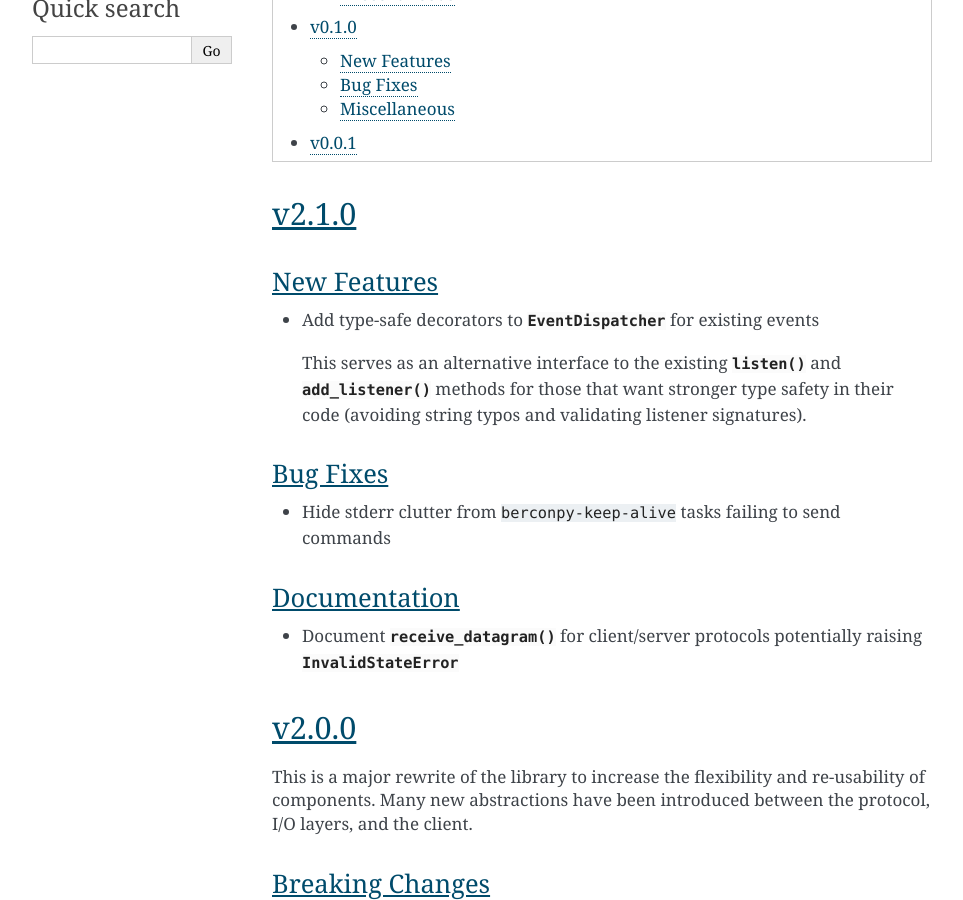
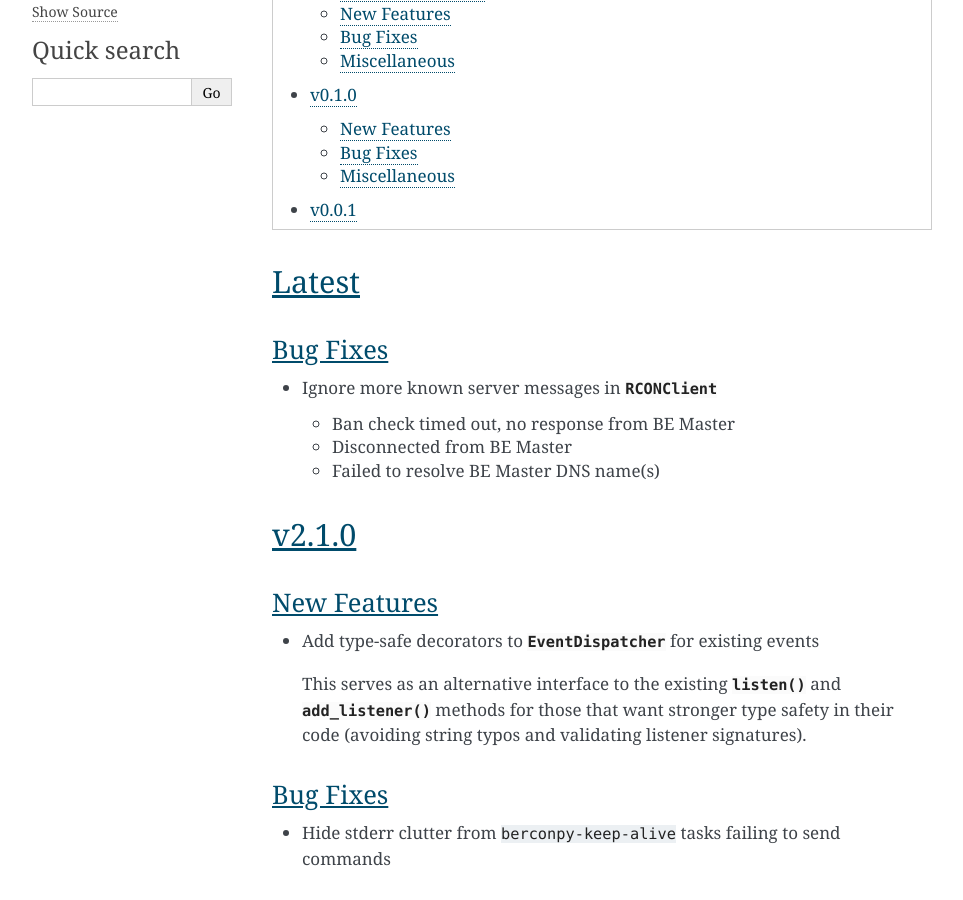
Before and after one commit to thegamecracks/berconpy, a Sphinx documentation site: the page built from docs/source/changelog.rst, in a window 1280 px wide and 900 px high, scrolled down 905 px. Shown: the whole window, without its empty margins (148-1111 px from the left). Built offline with Sphinx 7.4.7, drawn with Linux system fonts in a browser that asks for light colours; some of the changed text lies outside the part shown.

Commit message:
Ignore more known BattlEye server messages

```diff
--- a/docs/source/changelog.rst
+++ b/docs/source/changelog.rst
@@ -4,6 +4,18 @@
 .. contents::
   :depth: 2
   :local:
+
+Latest
+------
+
+Bug Fixes
+^^^^^^^^^
+
+* Ignore more known server messages in :py:class:`~berconpy.client.RCONClient`
+
+  * Ban check timed out, no response from BE Master
+  * Disconnected from BE Master
+  * Failed to resolve BE Master DNS name(s)
 
 v2.1.0
 ------
```
Also changed, not shown: 1 other file.
